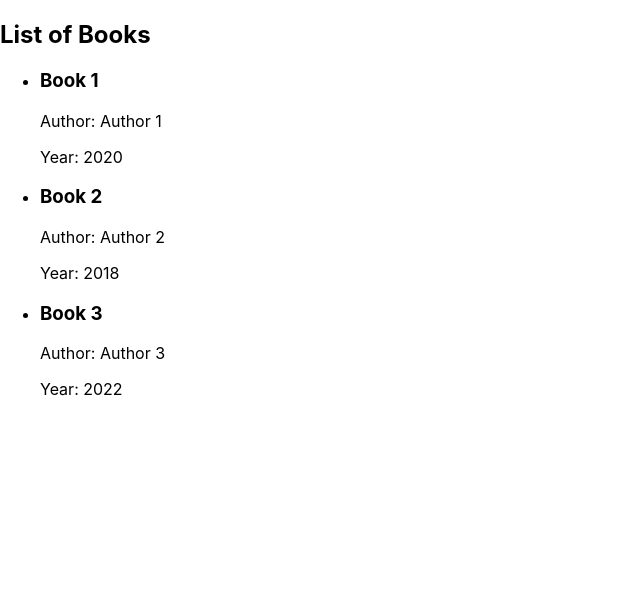
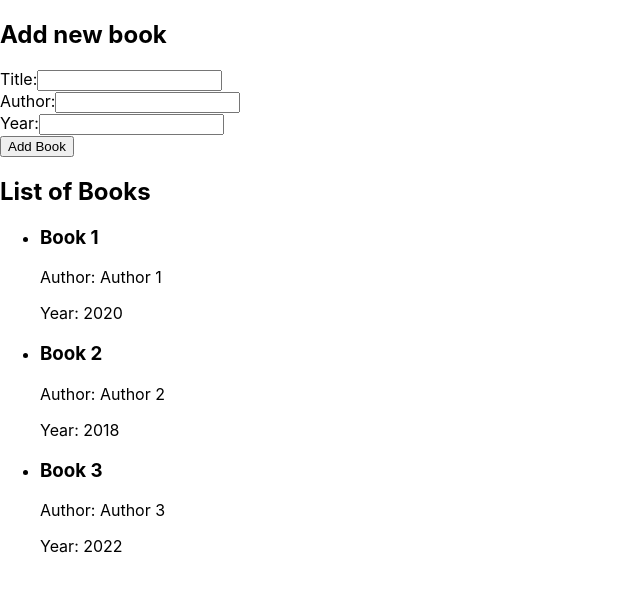
Before and after one commit to pesto-students/p10-harshadi-arpitmoliya, a React (Create React App) app in the folder Week-16/Assignment-3/task-1to6/: page / in a window 1280 px wide. Shown: the top 590 px of the page, without its empty margins (0-640 px from the left). Built offline with nearby package versions, Linux system fonts and the light colour scheme.

Commit message:
feat: create BookForm component for adding new book to booklist

```diff
--- a/Week-16/Assignment-3/task-1to6/src/App.js
+++ b/Week-16/Assignment-3/task-1to6/src/App.js
@@ -1,12 +1,22 @@
+import React, { useState } from "react";
+import BookForm from "./components/BookForm";
 import BookList from "./components/BookList";
-import WithLogging from "./components/WithLoging";
-
-const BookListWithLogging = WithLogging(BookList);
 
 function App() {
+  const [books, setBooks] = useState([
+    { title: "Book 1", author: "Author 1", year: 2020 },
+    { title: "Book 2", author: "Author 2", year: 2018 },
+    { title: "Book 3", author: "Author 3", year: 2022 },
+  ]);
+
+  const addBook = (newBook) => {
+    setBooks([...books, newBook]);
+  };
+
   return (
     <div className="App">
-      <BookListWithLogging />
+      <BookForm onAddBook={addBook} />
+      <BookList books={books} />
     </div>
   );
 }
--- /dev/null
+++ b/Week-16/Assignment-3/task-1to6/src/components/BookForm.jsx
@@ -0,0 +1,83 @@
+import React, { Component } from "react";
+
+class BookForm extends Component {
+  constructor(props) {
+    super(props);
+    this.state = {
+      title: "",
+      author: "",
+      year: "",
+    };
+  }
+
+  handleInputChange = (e) => {
+    const { name, value } = e.target;
+
+    this.setState({
+      [name]: value,
+    });
+  };
+
+  handleSubmit = (e) => {
+    e.preventDefault();
+
+    const { title, author, year } = this.state;
+
+    const newBook = { title, author, year };
+
+    this.props.onAddBook(newBook);
+
+    this.setState({
+      title: "",
+      author: "",
+      year: "",
+    });
+  };
+
+  render() {
+    const { title, author, year } = this.state;
+
+    return (
+      <div>
+        <h2>Add new book</h2>
+        <form onSubmit={this.handleSubmit}>
+          <div>
+            <label htmlFor="title">Title:</label>
+            <input
+              type="text"
+              id="title"
+              name="title"
+              value={title}
+              onChange={this.handleInputChange}
+            />
+          </div>
+          <div>
+            <label htmlFor="author">Author:</label>
+            <input
+              type="text"
+              id="author"
+              name="author"
+              value={author}
+              onChange={this.handleInputChange}
+            />
+          </div>
+          <div>
+            <label htmlFor="year">Year:</label>
+            <input
+              type="number"
+              id="year"
+              name="year"
+              value={year}
+              onChange={this.handleInputChange}
+            />
+          </div>
+          <div>
+            <button type="submit">Add Book</button>
+          </div>
+        </form>
+      </div>
+    );
+  }
+}
+
+export default BookForm
```
